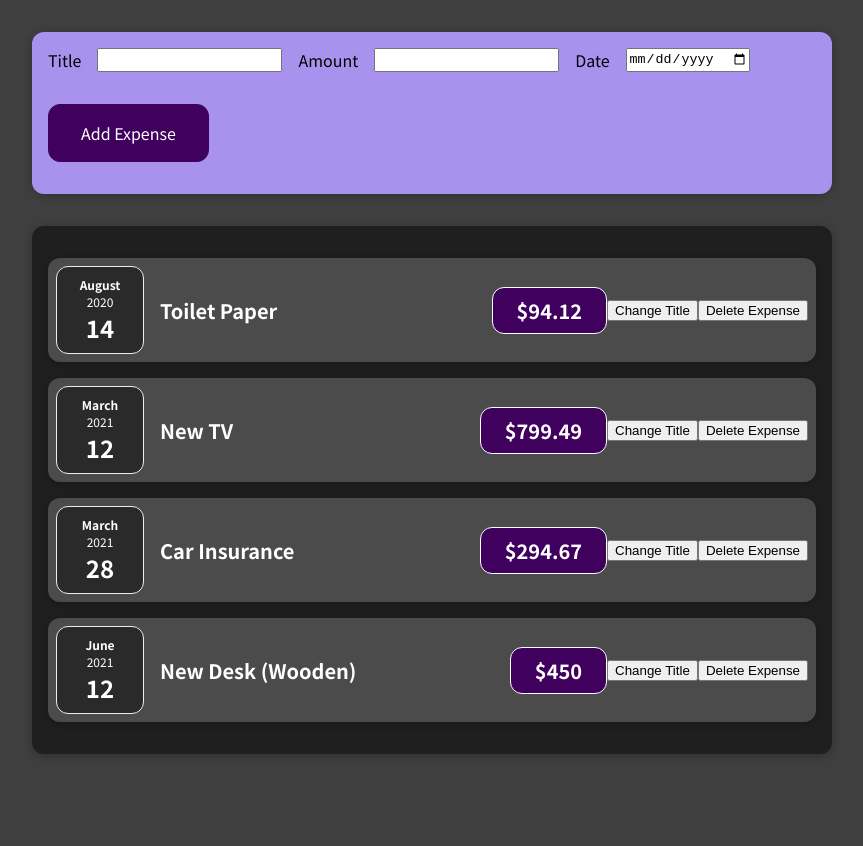
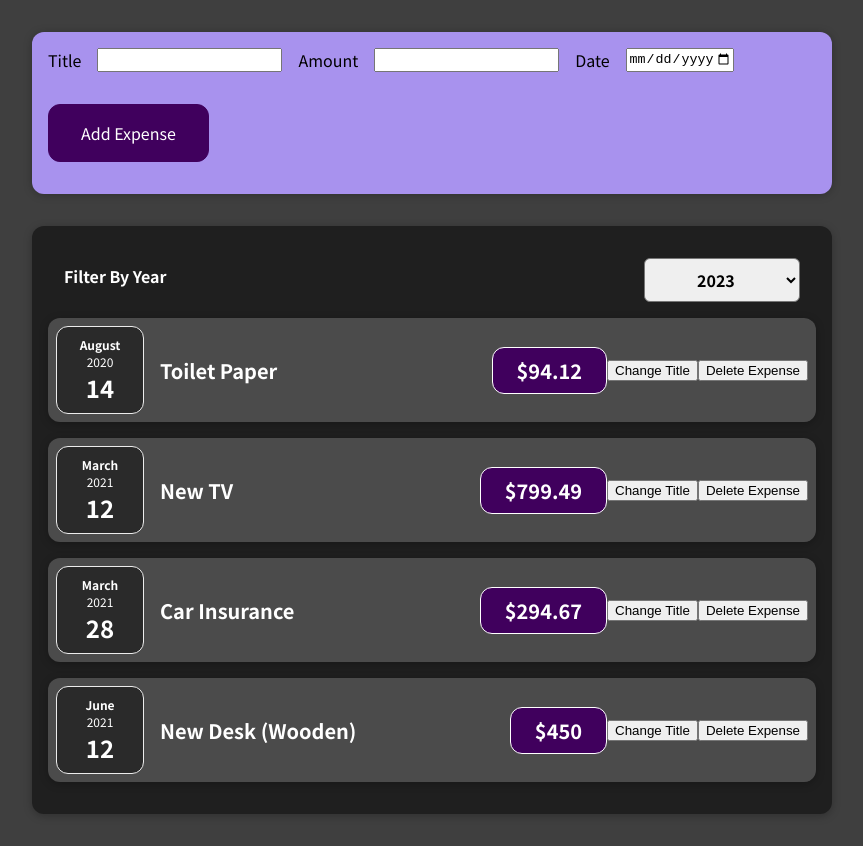
Before and after one commit to Rahul-71/Expenses, a React (Create React App) app: page / in a window 1280 px wide. Shown: the whole page, without its empty margins (208-1071 px from the left). Before the commit the page ends 800 px from the top, so only its background shows below. Built offline with nearby package versions, Linux system fonts and the light colour scheme.

Commit message:
Added ExpenseFilter by year

```diff
--- a/src/components/Expenses/Expenses.js
+++ b/src/components/Expenses/Expenses.js
@@ -1,10 +1,20 @@
+import { useState } from "react";
 import Card from "../UI/Card";
 import ExpenseItems from "./ExpenseItems";
 import "./Expenses.css";
+import ExpensesFilter from "./ExpensesFilter";
 
 export default function Expenses(props) {
+
+    const [filteredYear, setFilteredYear] = useState('2023');
+
+    const filterChangeHandler = (selectedFilteredYear) => {
+        setFilteredYear(selectedFilteredYear);
+    }
+
     return (
         <Card className="expenses">
+            <ExpensesFilter selected={filteredYear} onChangeFilter={filterChangeHandler} />
             {props.expenses.map(expense => (
                 <ExpenseItems
                     title={expense.title}
--- /dev/null
+++ b/src/components/Expenses/ExpensesFilter.css
@@ -0,0 +1,24 @@
+.expenses-filter {
+    color: white;
+    padding: 0 1rem;
+}
+
+.expenses-filter__control {
+    display: flex;
+    width: 100%;
+    align-items: center;
+    justify-content: space-between;
+    margin: 1rem 0;
+}
+
+.expenses-filter label {
+    font-weight: bold;
+    margin-bottom: 0.5rem;
+}
+
+.expenses-filter select {
+    font: inherit;
+    padding: 0.5rem 3rem;
+    font-weight: bold;
+    border-radius: 6px;
+}
--- /dev/null
+++ b/src/components/Expenses/ExpensesFilter.js
@@ -0,0 +1,23 @@
+import "./ExpensesFilter.css"
+
+export default function ExpensesFilter(props) {
+
+    const dropDownChangeHandler = (event) => {
+        props.onChangeFilter(event.target.value);
+    }
+
+    return (
+        <div className="expenses-filter" >
+            <div className="expenses-filter__control" >
+                <label>Filter By Year</label>
+                <select value={props.selected} onChange={dropDownChangeHandler} >
+                    <option value="2023">2023</option>
+                    <option value="2022">2022</option>
+                    <option value="2021">2021</option>
+                    <option value="2020">2020</option>
+                    <option value="2019">2019</option>
+                </select>
+            </div>
+        </div>
+    );
+}
--- a/src/components/NewExpense/ExpenseForm.js
+++ b/src/components/NewExpense/ExpenseForm.js
@@ -36,7 +36,6 @@
         setEnteredTitle('');
     }
 
-
     return (
         <form onSubmit={submitHandler} >
             <div className="new-expense__controls" >
@@ -50,7 +49,7 @@
                 </div>
                 <div className="new-expense__controls" >
                     <label>Date</label>
-                    <input type="date" value={enteredDate} min="2019-01-01" onChange={dateInputHandler} />
+                    <input type="date" value={enteredDate} min="2019-01-01" max="2023-12-31" onChange={dateInputHandler} />
                 </div>
                 <div className="new-expense__actions" >
                     <button type="submit">Add Expense</button>
```
